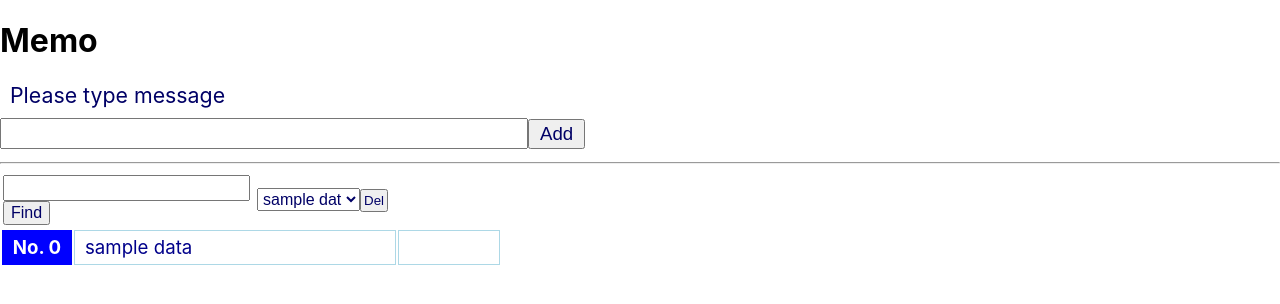
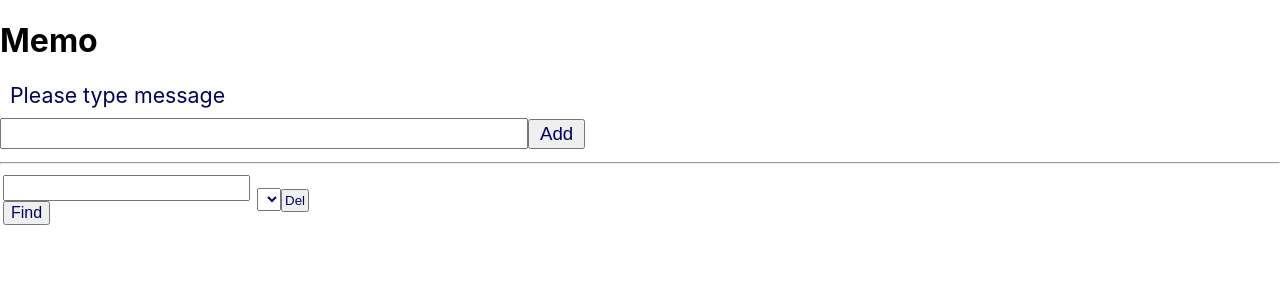
Before and after one commit to taikyunn/redux-memo-app, a React (Create React App) app in the folder frontend/: page / in a window 1280 px wide. Shown: the top 304 px of the page. Built offline with nearby package versions, Linux system fonts and the light colour scheme.

Commit message:
オブジェクトで保存している箇所を修正。

```diff
--- a/frontend/src/memo/Item.js
+++ b/frontend/src/memo/Item.js
@@ -29,14 +29,13 @@ class Item extends Component {
   }
 
   render() {
-    let d = this.props.value.created;
-    console.log(d);
+    // let d = this.props.value.created;
     // let f = d.getHours() + ':' + d.getMinutes() + ':' + d.getSeconds();
     return (
       <tr>
         <th style={this.th}>No. {this.props.index}</th>
         <td style={this.td}>{this.props.value.message}</td>
-        <td style={this.date}>{}</td>
+        <td style={this.date}>{this.props.value.created}</td>
       </tr>
     );
   }
--- a/frontend/src/memo/Store.js
+++ b/frontend/src/memo/Store.js
@@ -1,10 +1,7 @@
 import { createStore } from 'redux';
 
 const initData = {
-  data: [{
-    message: 'sample data',
-    created: new Date()
-  }],
+  data: [],
   message: 'Please type message',
   mode: 'default',
   fdata: []
@@ -29,9 +26,11 @@ export function memoReducer(state = initData, action) {
 
 // メモ追加のレデュース処理
 function addReduce(state, action) {
+  let date = new Date();
+  let f = date.getHours() + ':' + date.getMinutes() + ':' + date.getSeconds();
   let data = {
     message: action.message,
-    created: new Date()
+    created: f
   };
 
   let newData = state.data.slice();
```
